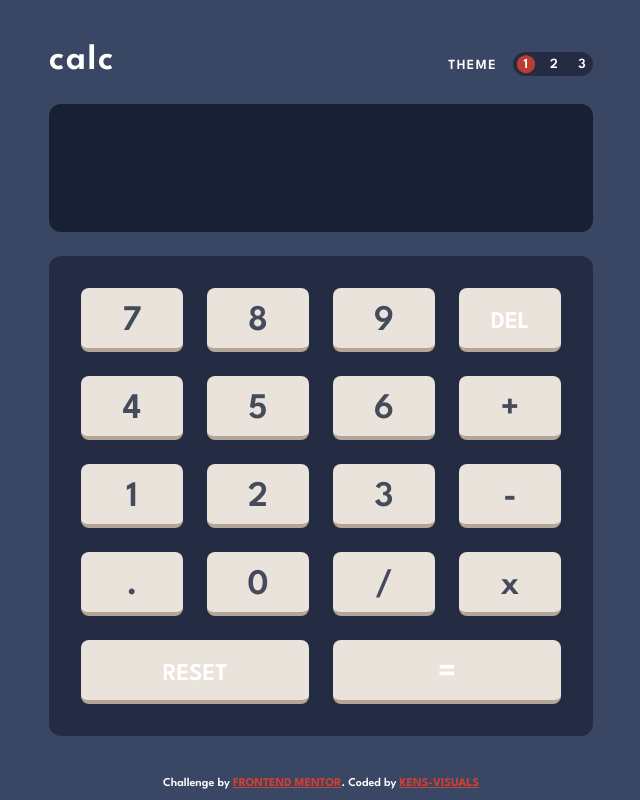
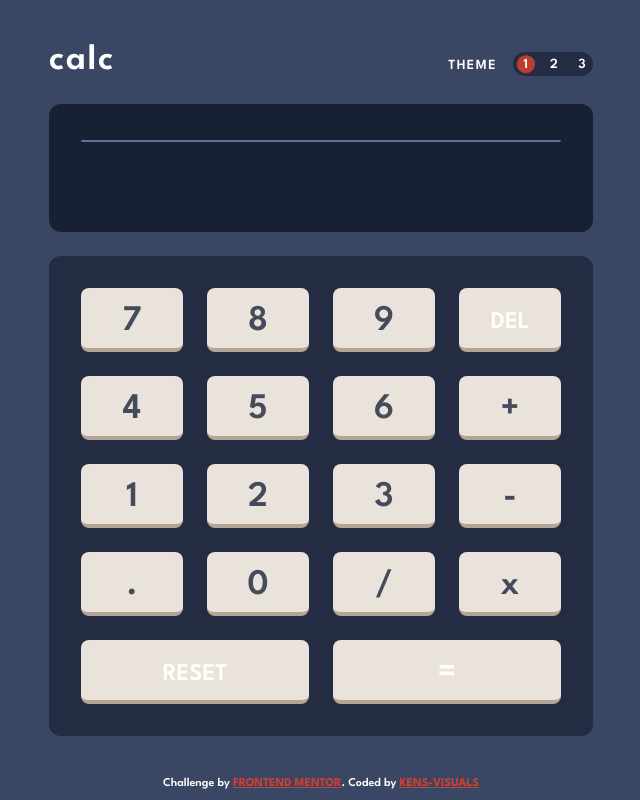
Before and after one commit to kens-visuals/calculator-app, a React (Create React App) app: page / in a window 1280 px wide. Shown: the whole page, without its empty margins (319-959 px from the left). Built offline with nearby package versions, Linux system fonts and the light colour scheme.

Commit message:
add calced display

```diff
--- a/src/components/Body.jsx
+++ b/src/components/Body.jsx
@@ -20,6 +20,13 @@ export default function Body({ theme }) {
       : theme === 'two'
       ? 'text-two-text-primary'
       : 'text-three-text-primary';
+
+  const calcedText =
+    theme === 'one'
+      ? 'border-one-key-primary text-one-key-secondary'
+      : theme === 'two'
+      ? 'border-two-key-primary text-two-key-secondary'
+      : 'border-three-key-primary text-three-key-secondary';
 
   const bgSecondary = `${
     theme === 'one'
@@ -53,16 +60,18 @@ export default function Body({ theme }) {
   return (
     <>
       <div
-        className={`w-full overflow-y-hidden overflow-x-scroll rounded-xl p-6 text-right text-4xl
-        ${text} ${bgTertiary}`}
+        className={`grid w-full grid-rows-[1.5rem_1fr] content-center gap-2 overflow-y-hidden overflow-x-scroll rounded-xl p-6 text-right md:gap-4 md:p-8 ${bgTertiary}`}
       >
-        {/* NOTE: Fix the design*/}
-        <div className={`w-full bg-white text-red-500`}>
+        <div className={`w-full rounded-sm border-b-2 ${calcedText}`}>
           <span>
-            {formatOperand(prevOperand)} {operation}
+            {formatOperand(prevOperand)} {operation}{' '}
+            {formatOperand(currOperand)}
           </span>
         </div>
-        <span>{formatOperand(currOperand)}</span>
+
+        <span className={`text-4xl md:text-6xl ${text}`}>
+          {formatOperand(currOperand) || <span>&nbsp;</span>}
+        </span>
       </div>
 
       <div
--- a/src/components/buttons/EqualButton.jsx
+++ b/src/components/buttons/EqualButton.jsx
@@ -7,6 +7,7 @@ export default function DigitButton({ theme, dispatch }) {
       : theme === 'two'
       ? 'border-two-key-tertiary--shadow bg-two-key-tertiary'
       : 'border-three-key-tertiary--shadow bg-three-key-tertiary';
+
   const btnText =
     theme === 'one'
       ? 'text-one-text-primary'
```
